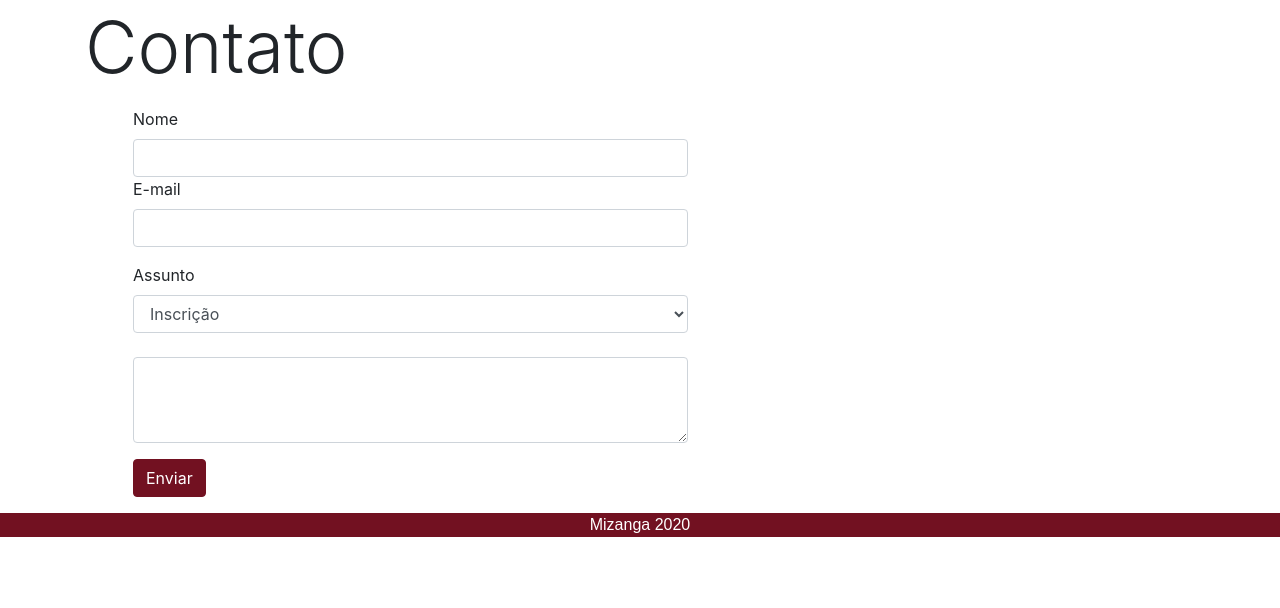
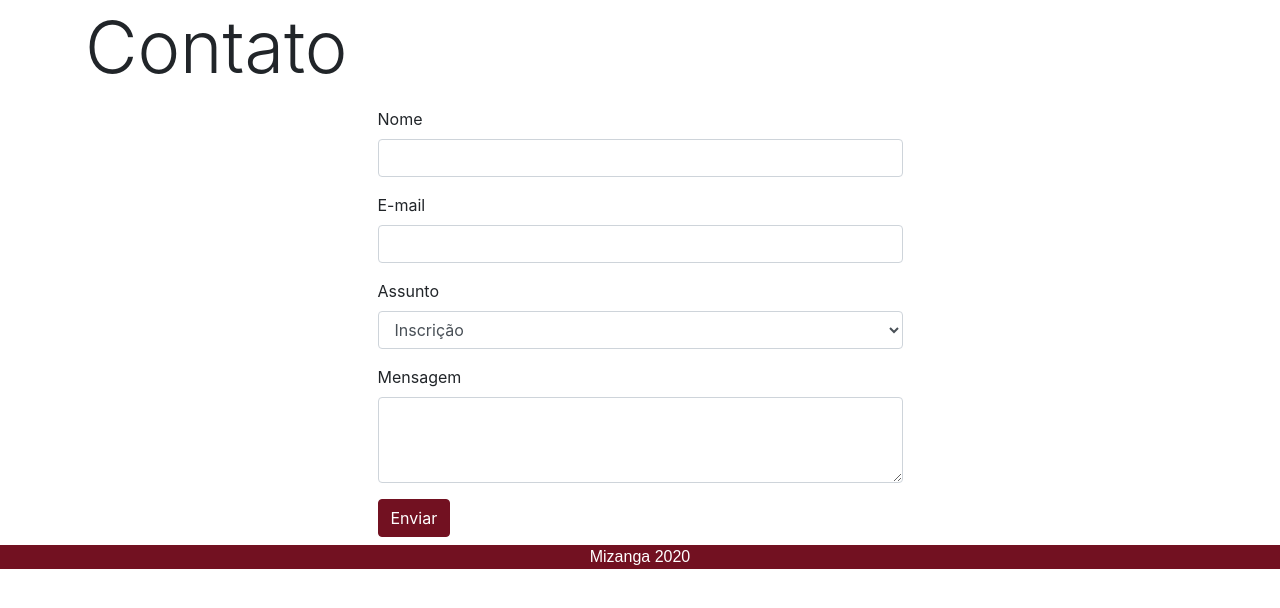
Before and after one commit to stephaniedt/mizanga, a PHP site: page /contato.php in a window 1280 px wide. Shown: the part 72-680 px from the top of the page. Run offline with PHP 8.4, Linux system fonts and the light colour scheme; some web fonts are replaced.

Commit message:
corrigindo pagina contato

```diff
--- a/contato.php
+++ b/contato.php
@@ -14,8 +14,9 @@
             <h4 class="display-3">Contato</h4>
             <p class="lead font-italic"></p>
         </div>
-        <form class="w-50 ml-5">
-            <div>
+        <div class="col-6 offset-3">
+            <form>
+                <div class="form-group">
                     <label for="inlineFormInputName">Nome</label>
                     <input class="form-control" type="text" placeholder="">
                 </div>
@@ -31,13 +32,14 @@
                         <option>Dúvidas sobre trabalhos</option>
                         <option>Outros</option>
                     </select>
+                </div>
                 <div class="form-group">
-                    <label for="exampleFormControlTextarea1"></label>
+                    <label for="exampleFormControlTextarea1">Mensagem</label>
                     <textarea class="form-control" id="exampleFormControlTextarea1" rows="3"></textarea>
                 </div>
                 <button type="submit" class="btn btn-primary">Enviar</button>
+            </form>
         </div>
-        </form>
 
     </div>
 
```
Lines whose indentation alone changed are shown as unchanged.
